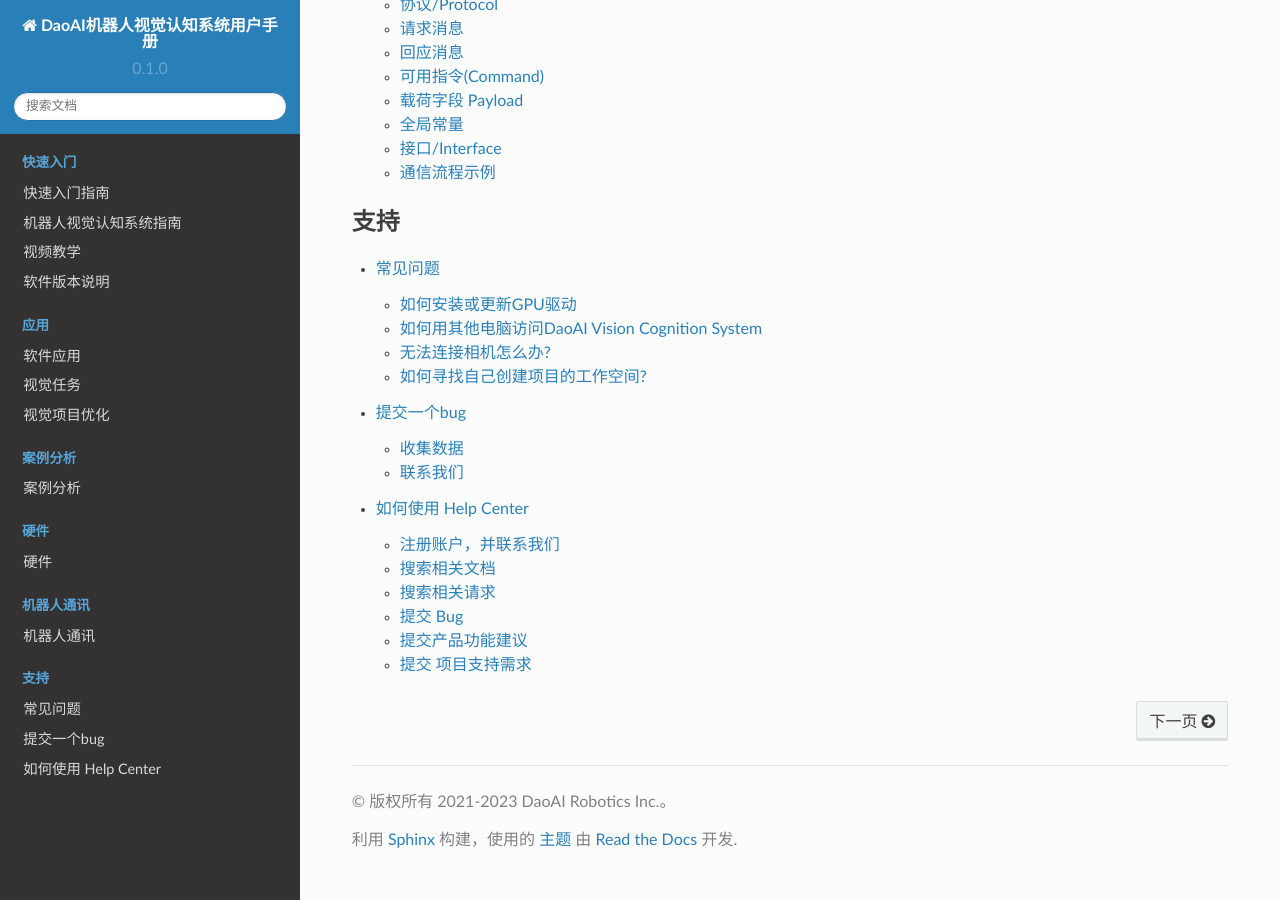
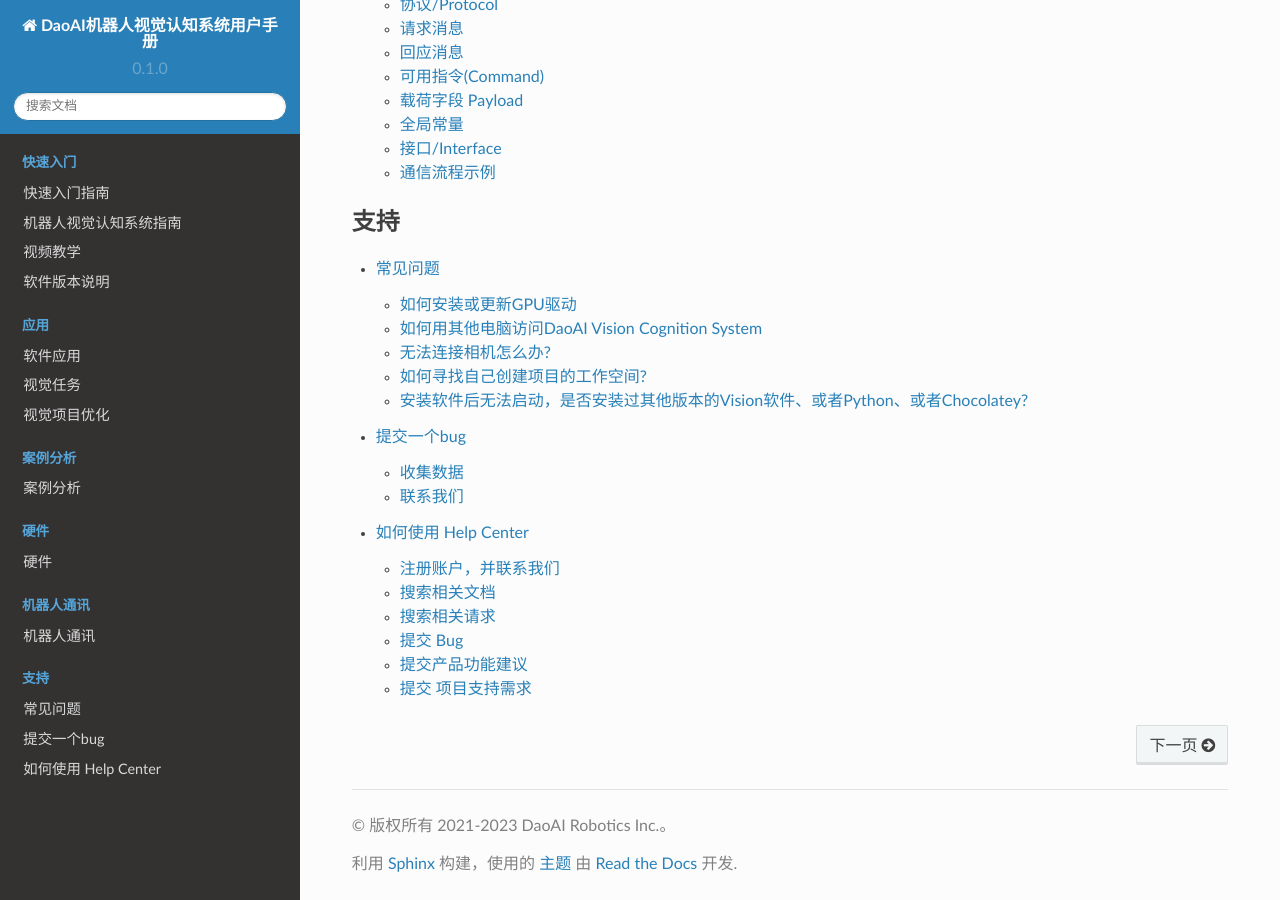
Before and after one commit to DaoAI-Robotics-Inc/daoai_vision_system_user_manual, a Sphinx documentation site: the page built from docs/source/index.rst, in a window 1280 px wide and 900 px high, scrolled down 1567 px. Built offline with Sphinx 7.4.7 and the Read the Docs theme 2.0.0, drawn with Linux system fonts in a browser that asks for light colours; pages that are not in the unit, such as notebooks, are missing from menus.

Commit message:
FAQ update with choco install issue

```diff
--- a/docs/source/support/FAQ/index.rst
+++ b/docs/source/support/FAQ/index.rst
@@ -93,3 +93,29 @@
     .. image:: Images/如何寻找创建的项目2.png
         :align: center
         :scale: 100%
+
+
+安装软件后无法启动，是否安装过其他版本的Vision软件、或者Python、或者Chocolatey?
+~~~~~~~~~~~~~~~~~~~~~~~~~~~~~~~~~~~~~~~~~~~~~~~~~~
+
+    - 是否在此工作机/电脑曾经安装过其他版本的Vision Studio或者Vision Cognition System? 如果你的答案是“是”或者“不确定”，请你打开“控制面板”，检查是否存在其他版本的软件，或者存在其他版本的Python程序。
+    .. image:: Images/是否存在旧版本软件.png
+        :align: center
+        :scale: 100%
+
+    - 如果你的控制面板显示了上述的任意软件，请将他们删除。右键点击程序，选择“卸载”。
+    .. image:: Images/卸载它们.png
+        :align: center
+        :scale: 100%
+
+    - 某些Python程序安装后不会在控制面板上显示。需要打开路径 C:\ ，删除文件夹 “PythonXX”（XX为版本号）。
+    .. image:: Images/python_hidden.png
+        :align: center
+        :scale: 100%
+
+    - Chocolatey程序则无法在控制面版中卸载。打开路径 C:\ProgramData，删除文件夹 “chocolatey”。
+    .. image:: Images/uninstallchoco.png
+        :align: center
+        :scale: 100%
+
+    - 成功卸载Python和Chocolatey后，重新安装软件即可正常开启。注意：Python程序并非只能安装一个版本。
```
Also changed, not shown: docs/source/support/FAQ/Images/python_hidden.png (added), docs/source/support/FAQ/Images/uninstallchoco.png (added).
